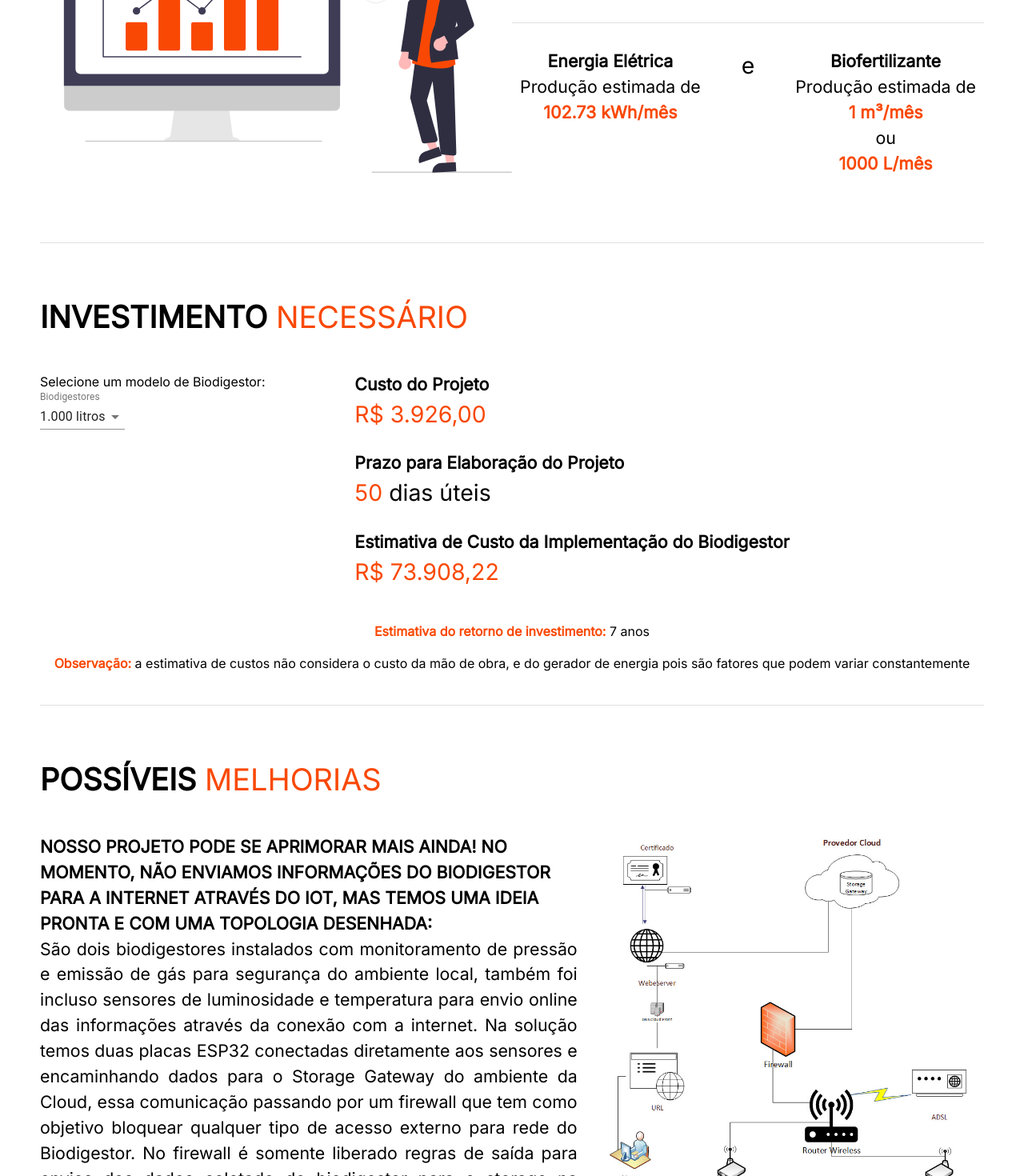
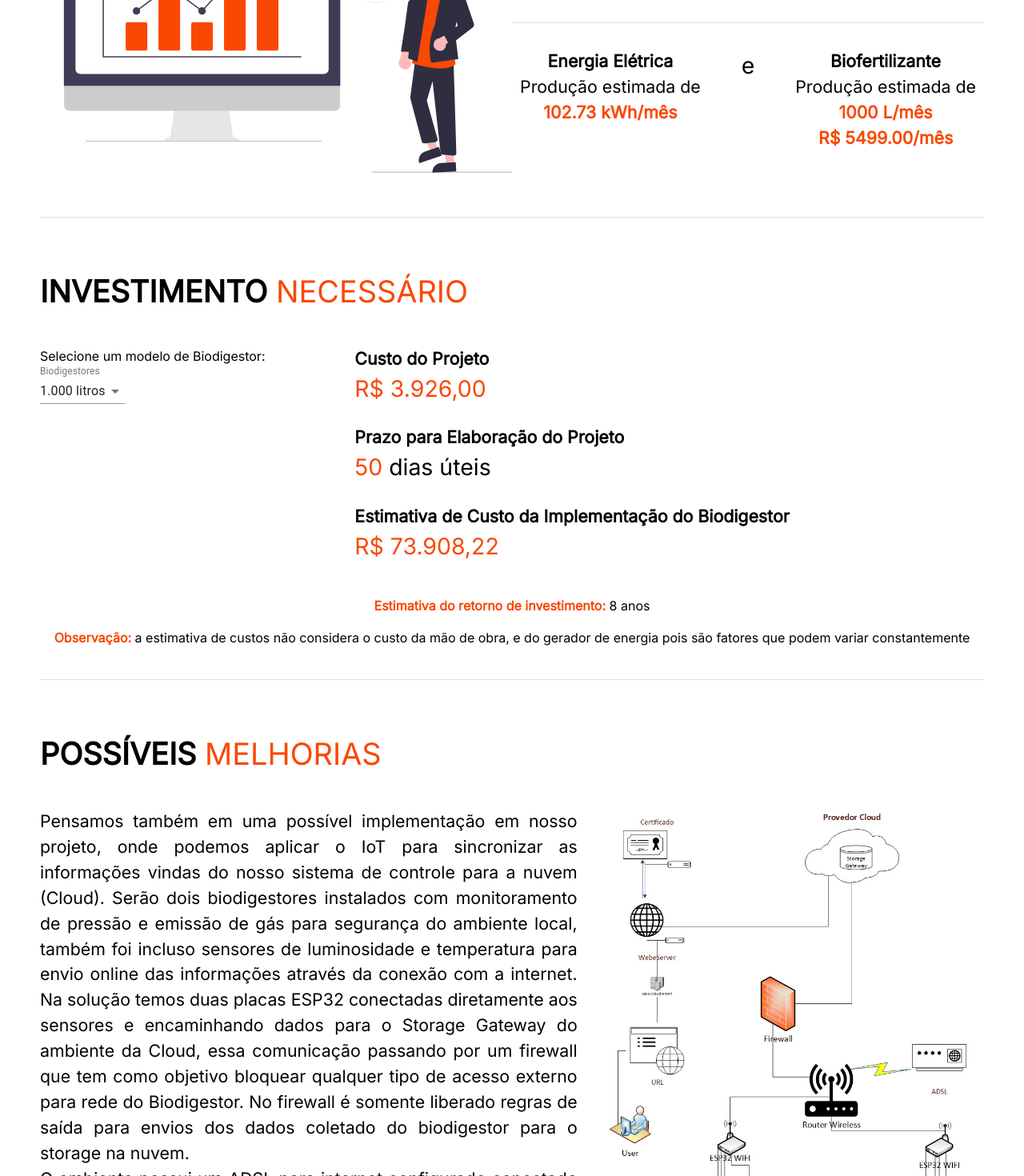
Before and after one commit to Eros0104/front.alpha.fiap, a Next.js app: page / in a window 1280 px wide. Shown: the part 6540-8010 px from the top of the page at 80% size. Built offline with nearby package versions, Linux system fonts and the light colour scheme.

Commit message:
fix: alterado textos das sessoes

```diff
--- a/src/sections/financialFeedback/FinancialFeedback.tsx
+++ b/src/sections/financialFeedback/FinancialFeedback.tsx
@@ -59,7 +59,7 @@ const FinancialFeedback: React.FC<SectionProps> = ({ title, id }) => {
                   <Typography element="h6" align="center">
                     Quantidade de resíduos orgânicos diária:{' '}
                     <Typography element="span" color="primary" fontWeight={600}>
-                      {((quantity / 1000) * 28.6).toFixed(2)} kg
+                      {((quantity / 1000) * 14.3).toFixed(2)} kg
                     </Typography>
                   </Typography>
                 </Spacer>
@@ -98,16 +98,14 @@ const FinancialFeedback: React.FC<SectionProps> = ({ title, id }) => {
                       </Typography>
                       <Typography element="h6" align="center">
                         Produção estimada de{' '}
+                        <Typography element="p" align="center" />
                         <Typography
                           element="p"
                           color="primary"
                           fontWeight={600}
                           align="center"
                         >
-                          {quantity / 1000} m³/mês
-                        </Typography>
-                        <Typography element="p" align="center">
-                          ou
+                          {quantity} L/mês
                         </Typography>
                         <Typography
                           element="p"
@@ -115,7 +113,7 @@ const FinancialFeedback: React.FC<SectionProps> = ({ title, id }) => {
                           fontWeight={600}
                           align="center"
                         >
-                          {quantity} L/mês
+                          R$ {(quantity * 5.499).toFixed(2)}/mês
                         </Typography>
                       </Typography>
                     </Box>
--- a/src/sections/necessaryBudget/NecessaryBudget.tsx
+++ b/src/sections/necessaryBudget/NecessaryBudget.tsx
@@ -21,19 +21,19 @@ const getProject = (id: number): BiodigestorBudget => {
       projectCost: 3926,
       deadline: 50,
       implementationCost: 73908.22,
-      returnEstimacy: 7,
+      returnEstimacy: 8,
     },
     2000: {
       projectCost: 4147,
       deadline: 50,
       implementationCost: 74329.44,
-      returnEstimacy: 5,
+      returnEstimacy: 6,
     },
     10000: {
       projectCost: 4589,
       deadline: 50,
       implementationCost: 74890.5,
-      returnEstimacy: 3,
+      returnEstimacy: 4,
     },
   };
   // eslint-disable-next-line no-prototype-builtins
--- a/src/sections/ourSolution/OurSolution.tsx
+++ b/src/sections/ourSolution/OurSolution.tsx
@@ -87,7 +87,7 @@ const OurSolution: React.FC<SectionProps> = ({ id, title }) => (
           </Typography>
         </Grid>
         <Grid item xs={6} md={4}>
-          <ComponentImage src={Component3} hoverSrc={Component3} />
+          <ComponentImage src={Component3} hoverSrc={Pressostato} />
           <Typography align="justify">
             Sensor responsável por verificar a pressão dentro do sistema
           </Typography>
--- a/src/sections/possibleImprovements/PossibleImprovements.tsx
+++ b/src/sections/possibleImprovements/PossibleImprovements.tsx
@@ -8,19 +8,17 @@ const PossibleImprovements: React.FC<SectionProps> = ({ title, id }) => (
   <BasicSectionTemplate id={id} title={title}>
     <Grid container spacing={5}>
       <Grid item xs={12} sm={7}>
-        <Typography fontWeight={700} upperCase>
-          Nosso projeto pode se aprimorar mais ainda! No momento, não enviamos
-          informações do Biodigestor para a Internet através do IoT, mas temos
-          uma ideia pronta e com uma topologia desenhada:
-        </Typography>
         <Typography align="justify">
-          São dois biodigestores instalados com monitoramento de pressão e
-          emissão de gás para segurança do ambiente local, também foi incluso
-          sensores de luminosidade e temperatura para envio online das
-          informações através da conexão com a internet. Na solução temos duas
-          placas ESP32 conectadas diretamente aos sensores e encaminhando dados
-          para o Storage Gateway do ambiente da Cloud, essa comunicação passando
-          por um firewall que tem como objetivo bloquear qualquer tipo de acesso
+          Pensamos também em uma possível implementação em nosso projeto, onde
+          podemos aplicar o IoT para sincronizar as informações vindas do nosso
+          sistema de controle para a nuvem (Cloud). Serão dois biodigestores
+          instalados com monitoramento de pressão e emissão de gás para
+          segurança do ambiente local, também foi incluso sensores de
+          luminosidade e temperatura para envio online das informações através
+          da conexão com a internet. Na solução temos duas placas ESP32
+          conectadas diretamente aos sensores e encaminhando dados para o
+          Storage Gateway do ambiente da Cloud, essa comunicação passando por um
+          firewall que tem como objetivo bloquear qualquer tipo de acesso
           externo para rede do Biodigestor. No firewall é somente liberado
           regras de saída para envios dos dados coletado do biodigestor para o
           storage na nuvem.
```
